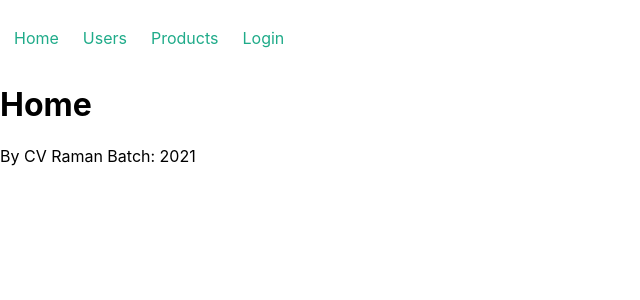
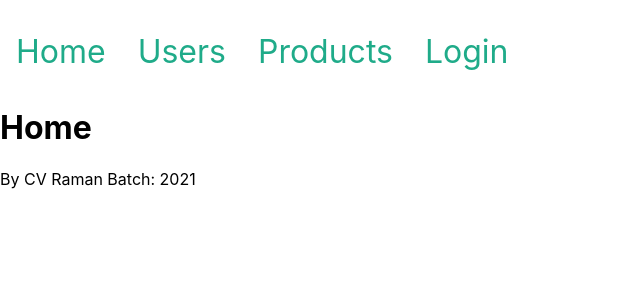
Before and after one commit to manishmahant-attainu/cv-raman-front-end, a React (Create React App) app: page / in a window 1280 px wide. Shown: the top 300 px of the page, without its empty margins (0-640 px from the left). Built offline with nearby package versions, Linux system fonts and the light colour scheme.

Commit message:
css update

```diff
--- a/src/components/Header/Header.scss
+++ b/src/components/Header/Header.scss
@@ -2,15 +2,13 @@
   &__list {
     display: flex;
     list-style: none;
-    padding-inline-start: .625rem;
+    padding-inline-start: 0;
     &--item {
-      margin: .5rem 1rem 0 0;
-      height: 2rem;
-      padding: .25rem;
-      text-align: center;
+      padding: 1rem;
       &-link {
         color: #1fab89;
         text-decoration: none;
+        font-size: 2rem;
         &:visited {
           color: #1fab89;
         }
```
